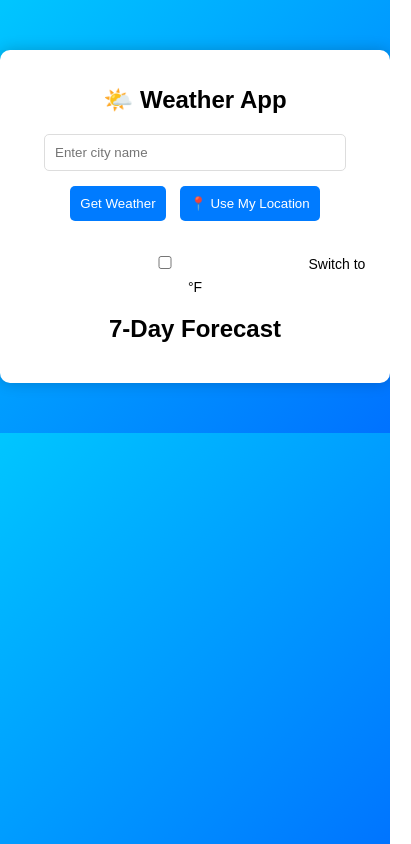
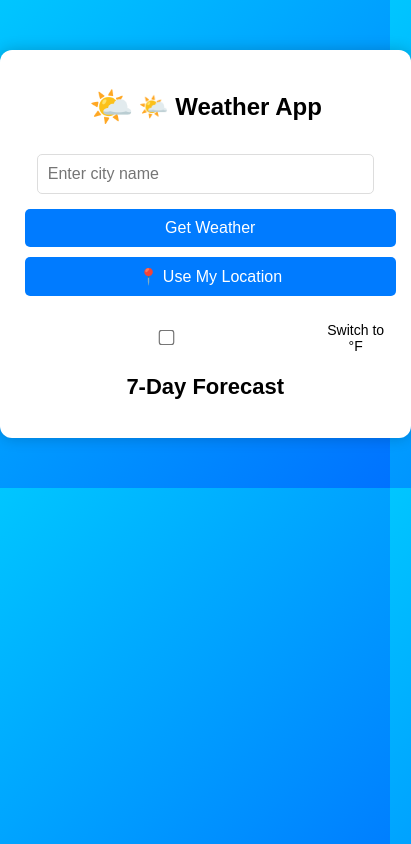
Before and after one commit to kavindu26589/Weather-App, a plain HTML site: page index.html in a window 390 px wide. Shown: the whole page, 411 px wide, since content can reach past the window. Drawn offline with Linux system fonts and the light colour scheme.

Commit message:
Update style.css

```diff
--- a/style.css
+++ b/style.css
@@ -1,3 +1,4 @@
+/* General Styling */
 body {
     font-family: Arial, sans-serif;
     background: linear-gradient(135deg, #00c6ff, #0072ff);
@@ -6,84 +7,159 @@ body {
     padding: 0;
 }
 
+/* Main Container */
 .container {
     margin: 50px auto;
-    width: 350px;
+    width: 90%;
+    max-width: 400px;
     background: white;
     padding: 20px;
-    border-radius: 10px;
+    border-radius: 12px;
     box-shadow: 0 0 15px rgba(0, 0, 0, 0.2);
 }
 
+/* Heading */
 h1 {
     font-size: 24px;
-    margin-bottom: 10px;
+    display: flex;
+    align-items: center;
+    justify-content: center;
+    gap: 5px;
 }
 
+/* Weather Icons in Title */
+h1::before {
+    content: "🌤️";
+    font-size: 1.5em;
+}
+
+/* Input Field */
 input {
     width: 80%;
     padding: 10px;
     margin: 10px 0;
     border: 1px solid #ddd;
     border-radius: 5px;
+    font-size: 16px;
 }
 
+/* Buttons */
 button {
     background: #007BFF;
     color: white;
     border: none;
-    padding: 10px;
+    padding: 10px 15px;
     margin: 5px;
     cursor: pointer;
     border-radius: 5px;
-    transition: 0.3s;
+    font-size: 16px;
+    transition: 0.3s ease-in-out;
 }
 
 button:hover {
     background: #0056b3;
 }
 
+button:nth-child(2) { /* Location Button */
+    background: #ff2e63;
+}
+
+button:nth-child(2):hover {
+    background: #d80045;
+}
+
+/* Weather Display */
 #weatherResult {
     margin-top: 20px;
     font-size: 18px;
     animation: fadeIn 0.5s ease-in-out;
 }
 
+/* Weather Icon */
 #weatherResult img {
     width: 80px;
 }
 
+/* Error Message */
 .error {
     color: red;
+    font-weight: bold;
     margin-top: 10px;
 }
 
+/* Temperature Toggle */
 .toggle {
+    display: flex;
+    align-items: center;
+    justify-content: center;
+    gap: 8px;
     margin-top: 15px;
     font-size: 14px;
 }
 
+#unitToggle {
+    cursor: pointer;
+    transform: scale(1.2);
+}
+
+/* 7-Day Forecast Section */
+h2 {
+    margin-top: 20px;
+    font-size: 22px;
+    font-weight: bold;
+}
+
+/* Forecast Container */
 #forecast {
     display: flex;
     justify-content: center;
     flex-wrap: wrap;
+    gap: 8px;
+    margin-top: 10px;
 }
 
+/* Each Forecast Day */
 .forecast-day {
     background: rgba(255, 255, 255, 0.9);
-    margin: 5px;
     padding: 10px;
     border-radius: 10px;
     box-shadow: 0 0 10px rgba(0, 0, 0, 0.1);
     text-align: center;
-    width: 80px;
+    width: 75px;
+    transition: 0.3s ease-in-out;
 }
 
+.forecast-day:hover {
+    transform: scale(1.1);
+    background: rgba(255, 255, 255, 1);
+}
+
+/* Forecast Icon */
 .forecast-day img {
     width: 50px;
 }
 
+/* Animation */
 @keyframes fadeIn {
     from { opacity: 0; }
     to { opacity: 1; }
 }
+
+/* Responsive Design */
+@media (max-width: 500px) {
+    .container {
+        width: 95%;
+    }
+
+    input {
+        width: 85%;
+    }
+
+    button {
+        width: 100%;
+    }
+
+    #forecast {
+        justify-content: center;
+    }
+}
```
